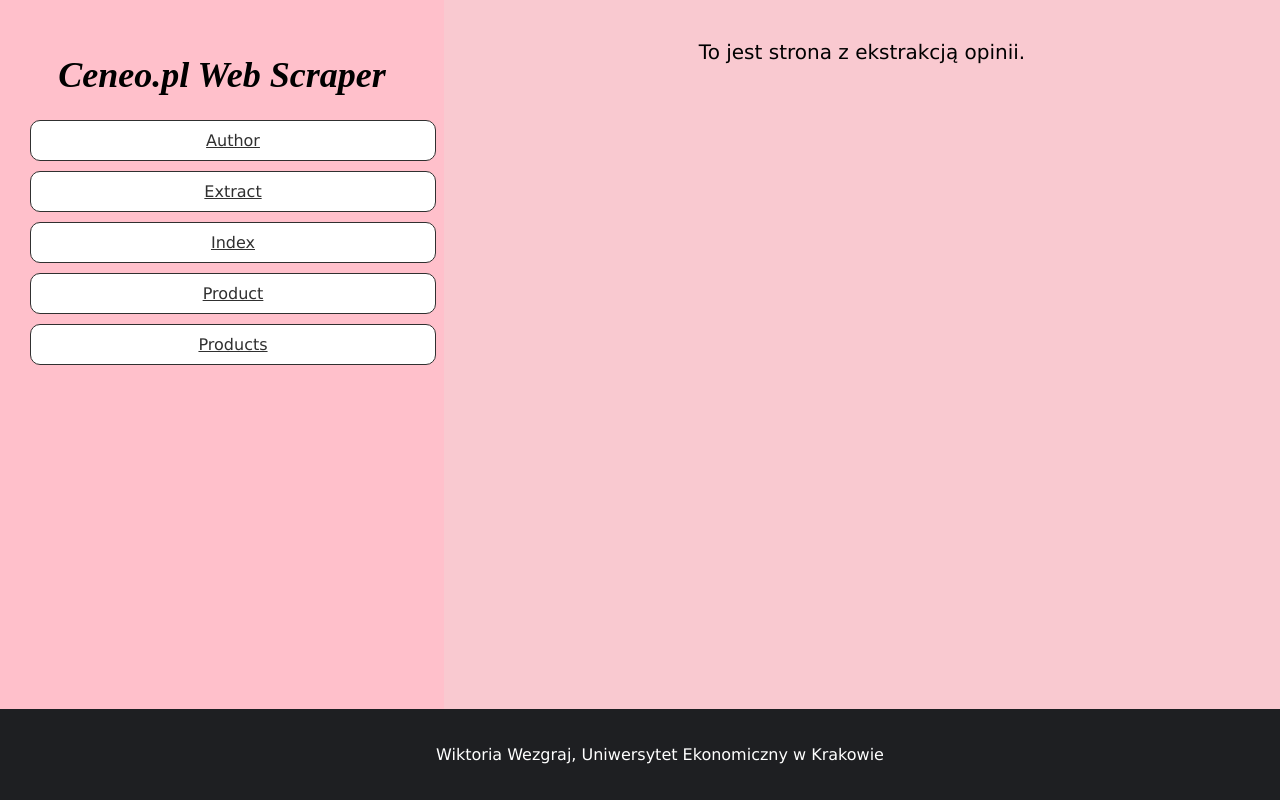
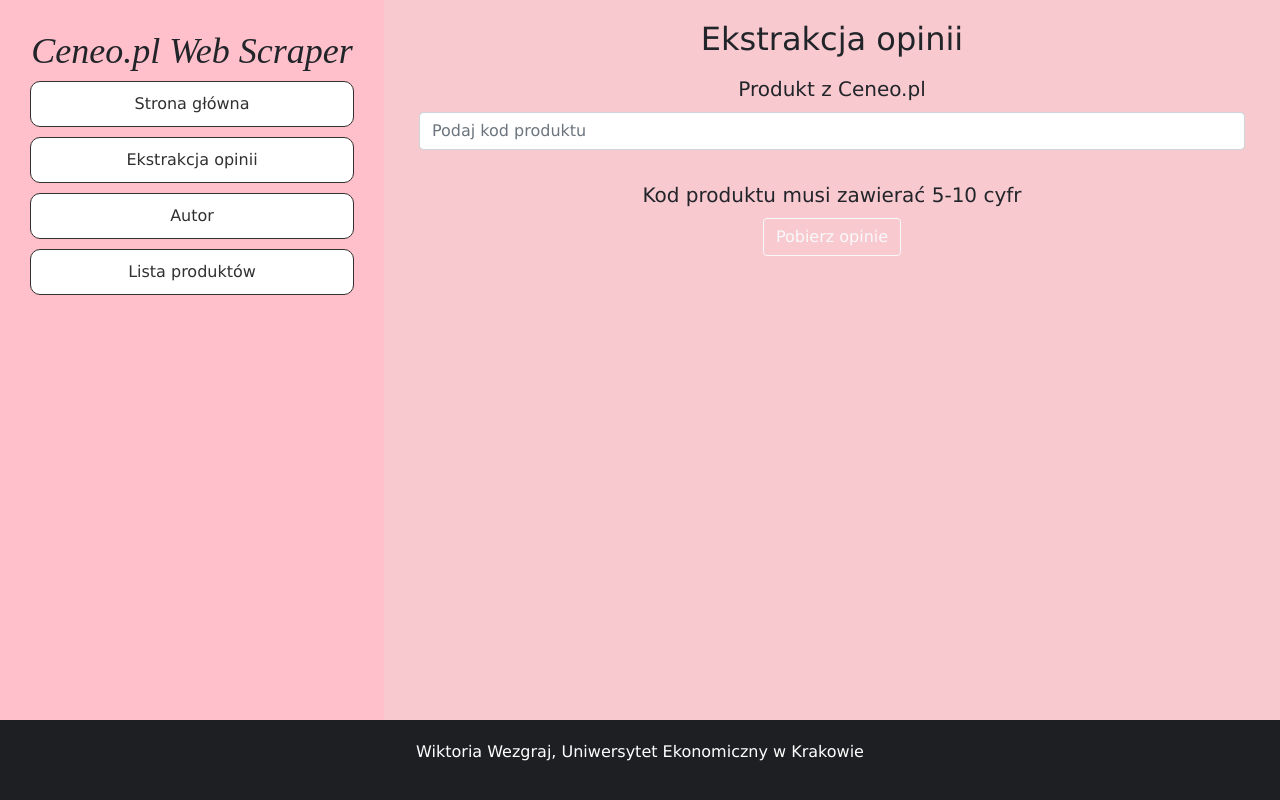
Before and after one commit to WiktoriaWezgraj/Ceneo-WebScraper, a Flask app: page /extract in a window 1280 px wide. Run offline with Flask 3, Linux system fonts and the light colour scheme.

Commit message:
2024-05-13 WW

```diff
--- a/app/routes.py
+++ b/app/routes.py
@@ -1,12 +1,20 @@
 from app import app
-from flask import render_template
+from flask import render_template, request, redirect, url_for
 
 @app.route('/')
 def index():
     return render_template("index.html")
 
-@app.route('/extract')
+@app.route('/extract', methods = ['POST', 'GET'])
 def extract():
+    if request.method == 'POST':
+        product_id = request.form.get('product_id')
+        url= f"https://www.ceneo.pl/{product_id}"
+        response = requests.get(url)
+        if response.status_code == requests.codes['ok']:
+            pass
+
+        return redirect(url_for('product', product_id =product_id))
     return render_template("extract.html")
 
 @app.route('/products')
--- a/app/static/style.css
+++ b/app/static/style.css
@@ -47,6 +47,7 @@
 
 .button {
   display: block;
+  text-decoration: none;
   width: 100%;
   padding: 10px;
   margin-bottom: 10px;
@@ -65,3 +66,7 @@
 .button:active {
   background-color: #8e8e8e;
 }
+
+label {
+  font-size: 12 px;
+}
--- a/app/templates/base.html
+++ b/app/templates/base.html
@@ -3,6 +3,7 @@
 <head>
     <meta charset="UTF-8">
     <meta name="viewport" content="width=device-width, initial-scale=1.0">
+    <link rel="stylesheet" href="https://cdn.jsdelivr.net/npm/bootstrap@4.0.0/dist/css/bootstrap.min.css" integrity="sha384-Gn5384xqQ1aoWXA+058RXPxPg6fy4IWvTNh0E263XmFcJlSAwiGgFAW/dAiS6JXm" crossorigin="anonymous">
     <link rel="stylesheet" href="{{url_for('static', filename='style.css')}}">
     <title>Ceneo.pl Web Scraper</title>
 </head>
@@ -10,11 +11,10 @@
     <div class = "menu">
         <h1>Ceneo.pl Web Scraper </h1>
         <div class="button-container">
-            <a href="." class="button">Author</a>
-            <a href="." class="button">Extract</a>
-            <a href="." class="button">Index</a>
-            <a href="." class="button">Product</a>
-            <a href="." class="button">Products</a>
+            <a href="{{url_for('index')}}" class="button">Strona główna</a>
+            <a href="{{url_for('extract')}}" class="button">Ekstrakcja opinii</a>
+            <a href="{{url_for('author')}}" class="button">Autor</a>
+            <a href="{{url_for('products')}}" class="button">Lista produktów</a>
         </div>
     </div>
     <div class="section">
--- a/app/templates/extract.html
+++ b/app/templates/extract.html
@@ -1,4 +1,11 @@
 {% extends "base.html" %}
 {% block content %}
-    <p>To jest strona z ekstrakcją opinii.</p>
+    <h2>Ekstrakcja opinii</h2>
+
+    <form method="post" action="" class="container">
+        <div class="form-group"></div>
+            <label for="product_id">Produkt z Ceneo.pl</label>
+            <input type="text" class="form-control" id="formGroupExampleInput" name="product_id" placeholder="Podaj kod produktu"><br> <label>Kod produktu musi zawierać 5-10 cyfr</label><br>
+            <button type="submit" class="btn btn-outline-light">Pobierz opinie</button>
+    </form>
 {% endblock content %}
```
